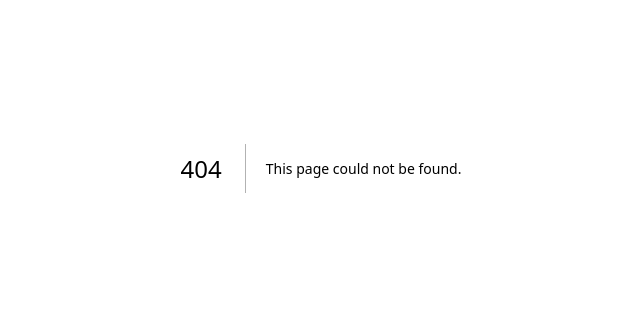
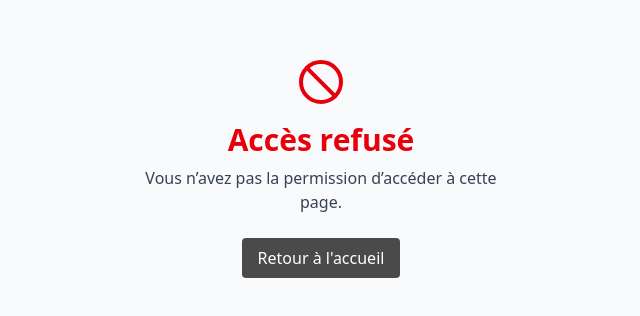
Before and after one commit to nafis589/projetStage, a Next.js app: page /unauthorized in a window 1280 px wide. Before the commit this address had no page. Shown: the part 232-548 px from the top of the page, without its empty margins (319-959 px from the left). Built offline with nearby package versions, Linux system fonts and the light colour scheme.

Commit message:
feat: Add UnauthorizedPage component with access denied message and navigation link

```diff
--- /dev/null
+++ b/app/unauthorized/page.tsx
@@ -0,0 +1,26 @@
+"use client";
+
+import Link from "next/link";
+import { Ban } from "lucide-react"; // Icône pour "Accès refusé"
+
+export default function UnauthorizedPage() {
+  return (
+    <div className="min-h-screen flex flex-col items-center justify-center bg-gray-50 px-4">
+      <div className="p-8 max-w-md w-full text-center">
+        <div className="flex justify-center mb-4">
+          <Ban className="w-12 h-12 text-red-600" />
+        </div>
+        <h1 className="text-3xl font-bold text-red-600 mb-2">Accès refusé</h1>
+        <p className="text-gray-700 mb-6">
+          Vous n’avez pas la permission d’accéder à cette page.
+        </p>
+        <Link
+          href="/"
+          className="inline-block bg-black/70 hover:bg-black/80 text-white font-medium py-2 px-4 rounded transition"
+        >
+          Retour à l&apos;accueil
+        </Link>
+      </div>
+    </div>
+  );
+}
```
